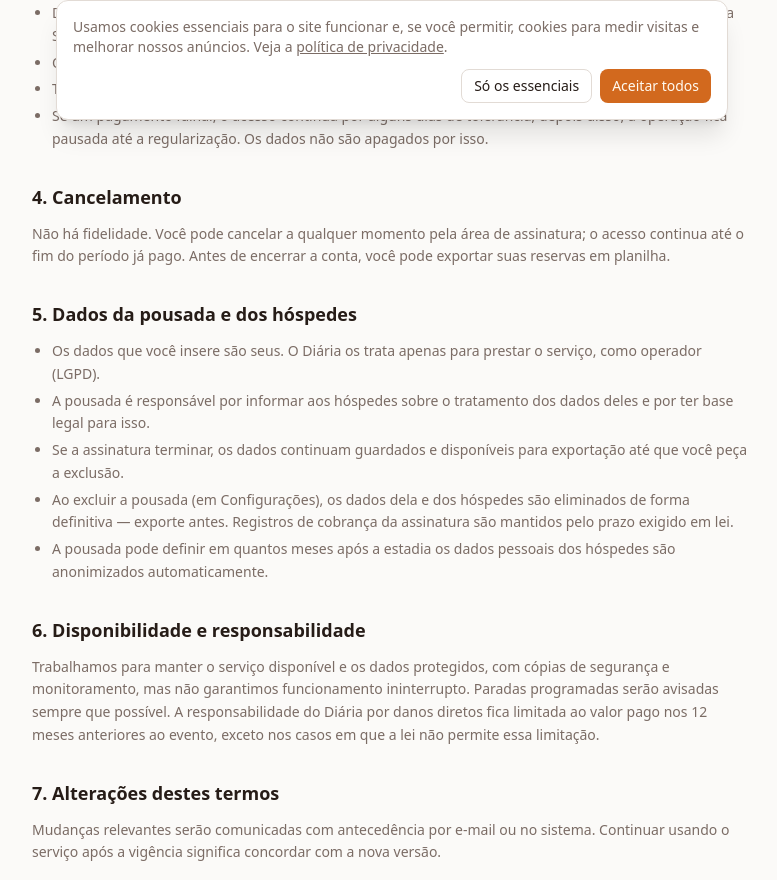
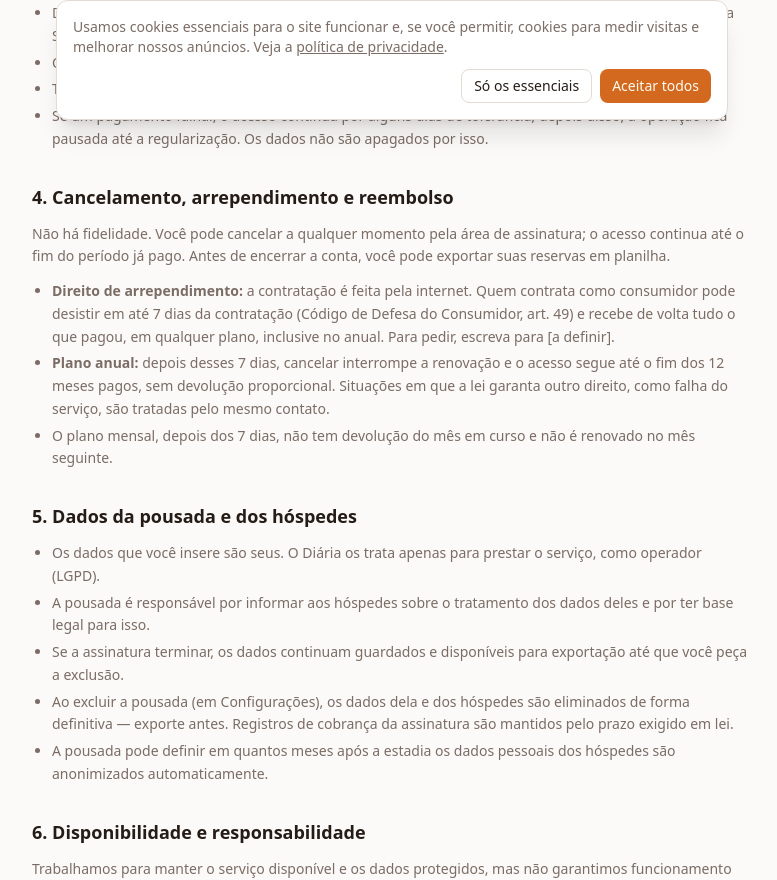
Before and after one commit to DevPedroGomes/Reservas_Pousada, a Next.js app in the folder frontend/: page /termos in a window 1280 px wide. Shown: the part 668-1548 px from the top of the page, without its empty margins (248-1025 px from the left). Built offline with nearby package versions, Linux system fonts and the light colour scheme; no server answers.

Commit message:
termos: arrependimento, reembolso do plano anual e sem promessa de backup
Inclui o art. 49 do CDC e a regra de devolução dos planos. Sai a menção a cópias
de segurança e monitoramento, que o repositório não comprova.

```diff
--- a/frontend/app/termos/page.tsx
+++ b/frontend/app/termos/page.tsx
@@ -41,11 +41,24 @@ export default function Termos() {
         <li>Se um pagamento falhar, o acesso continua por alguns dias de tolerância; depois disso, a operação fica pausada até a regularização. Os dados não são apagados por isso.</li>
       </ul>
 
-      <h2>4. Cancelamento</h2>
+      <h2>4. Cancelamento, arrependimento e reembolso</h2>
       <p>
         Não há fidelidade. Você pode cancelar a qualquer momento pela área de assinatura; o acesso continua até o
         fim do período já pago. Antes de encerrar a conta, você pode exportar suas reservas em planilha.
       </p>
+      <ul>
+        <li>
+          <strong>Direito de arrependimento:</strong> a contratação é feita pela internet. Quem contrata como
+          consumidor pode desistir em até 7 dias da contratação (Código de Defesa do Consumidor, art. 49) e recebe de
+          volta tudo o que pagou, em qualquer plano, inclusive no anual. Para pedir, escreva para {EMPRESA.emailContato}.
+        </li>
+        <li>
+          <strong>Plano anual:</strong> depois desses 7 dias, cancelar interrompe a renovação e o acesso segue até o
+          fim dos 12 meses pagos, sem devolução proporcional. Situações em que a lei garanta outro direito, como falha
+          do serviço, são tratadas pelo mesmo contato.
+        </li>
+        <li>O plano mensal, depois dos 7 dias, não tem devolução do mês em curso e não é renovado no mês seguinte.</li>
+      </ul>
 
       <h2>5. Dados da pousada e dos hóspedes</h2>
       <ul>
@@ -58,9 +71,8 @@ export default function Termos() {
 
       <h2>6. Disponibilidade e responsabilidade</h2>
       <p>
-        Trabalhamos para manter o serviço disponível e os dados protegidos, com cópias de segurança e
-        monitoramento, mas não garantimos funcionamento ininterrupto. Paradas programadas serão avisadas sempre
-        que possível. A responsabilidade do Diária por danos diretos fica limitada ao valor pago nos 12 meses
+        Trabalhamos para manter o serviço disponível e os dados protegidos, mas não garantimos funcionamento
+        ininterrupto. Paradas programadas serão avisadas sempre que possível. A responsabilidade do Diária por danos diretos fica limitada ao valor pago nos 12 meses
         anteriores ao evento, exceto nos casos em que a lei não permite essa limitação.
       </p>
 
```
